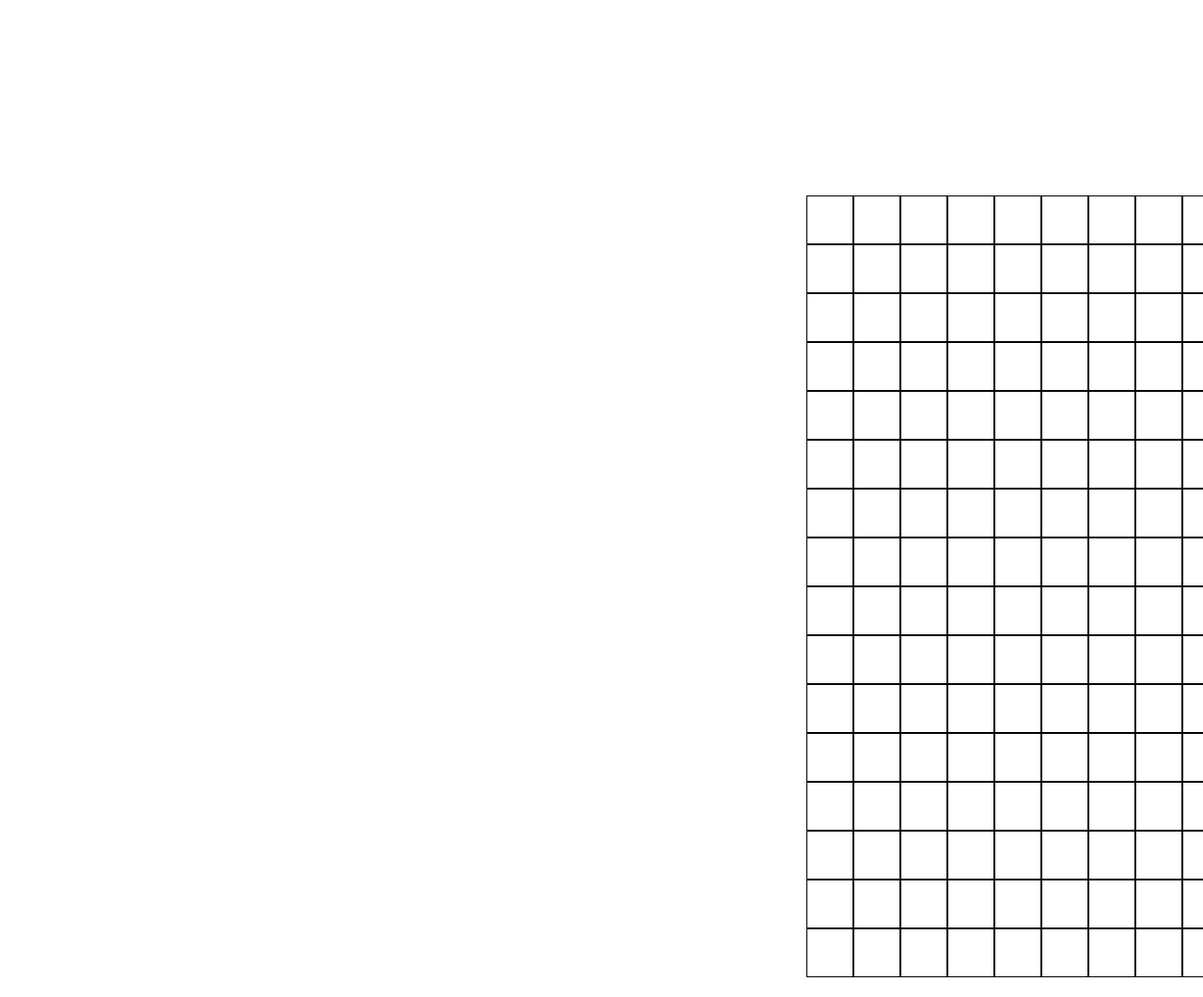
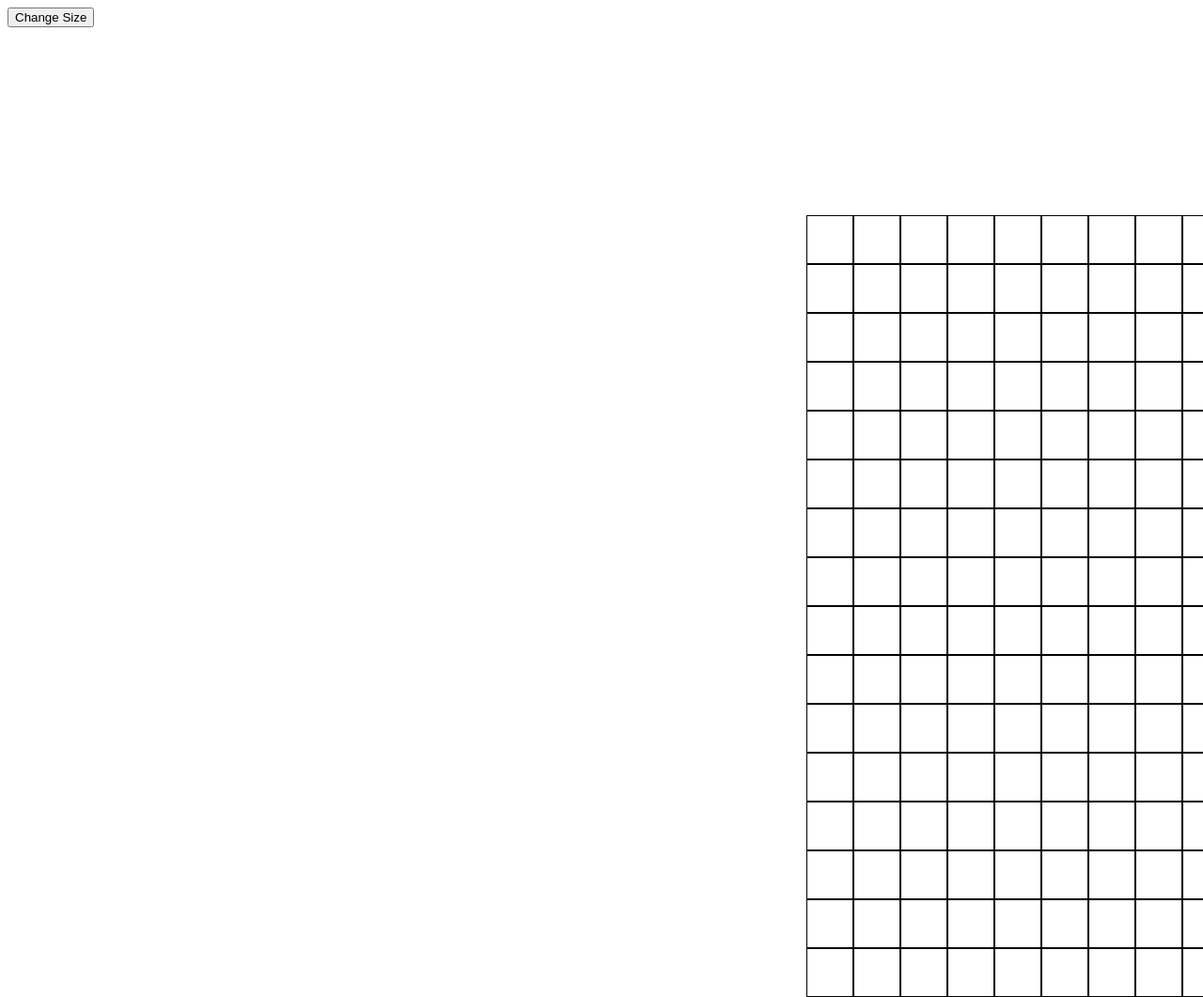
Before and after one commit to zipzopboppitybop/Etch-a-Sketch, a plain HTML site: page index.html in a window 1280 px wide. Shown: the top 1061 px of the page at 94% size. Before the commit the page ends 1040 px from the top, so only its background shows below. Drawn offline with Linux system fonts and the light colour scheme.

Commit message:
added button

```diff
--- a/index.html
+++ b/index.html
@@ -8,6 +8,7 @@
     <title>Etch-a-Sketch</title>
   </head>
   <body>
+    <button>Change Size</button>
     <div id="container"></div>
     <script src="script.js"></script>
   </body>
```
